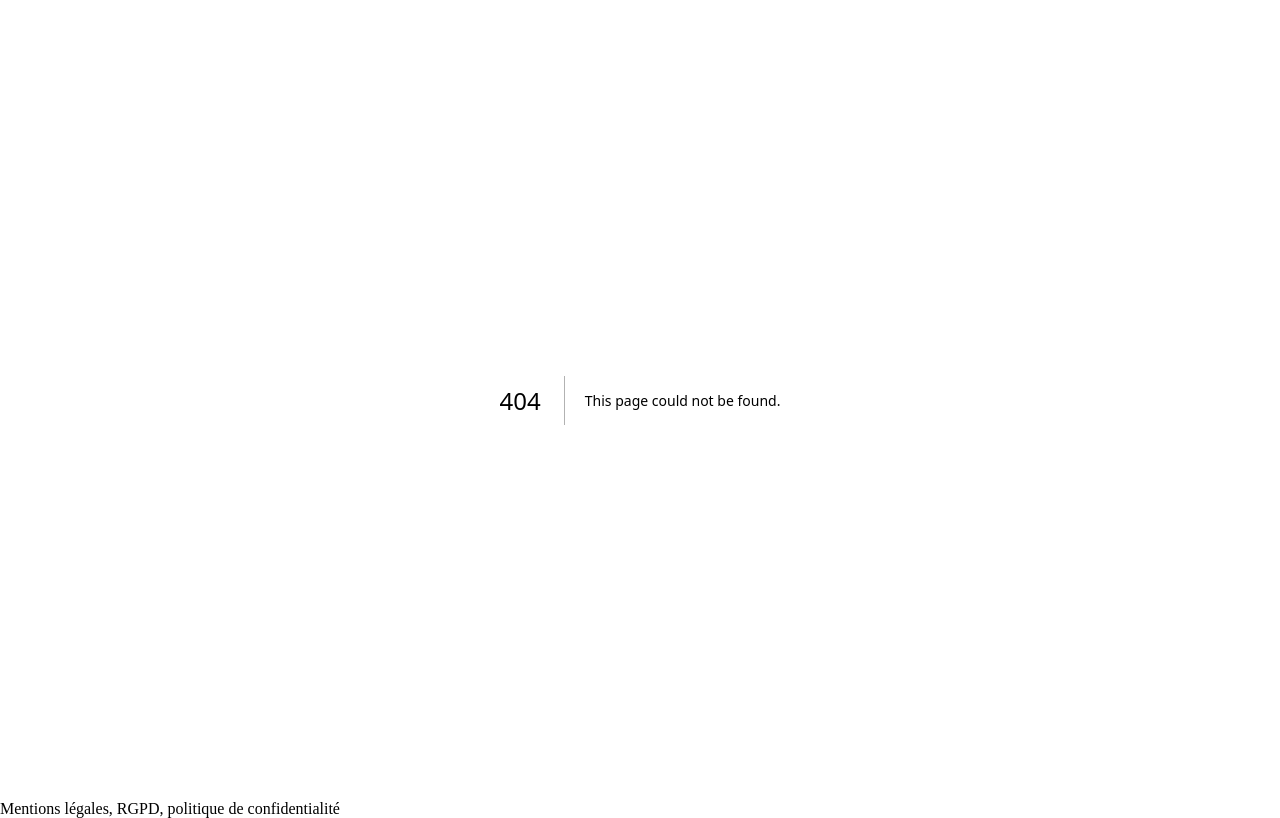
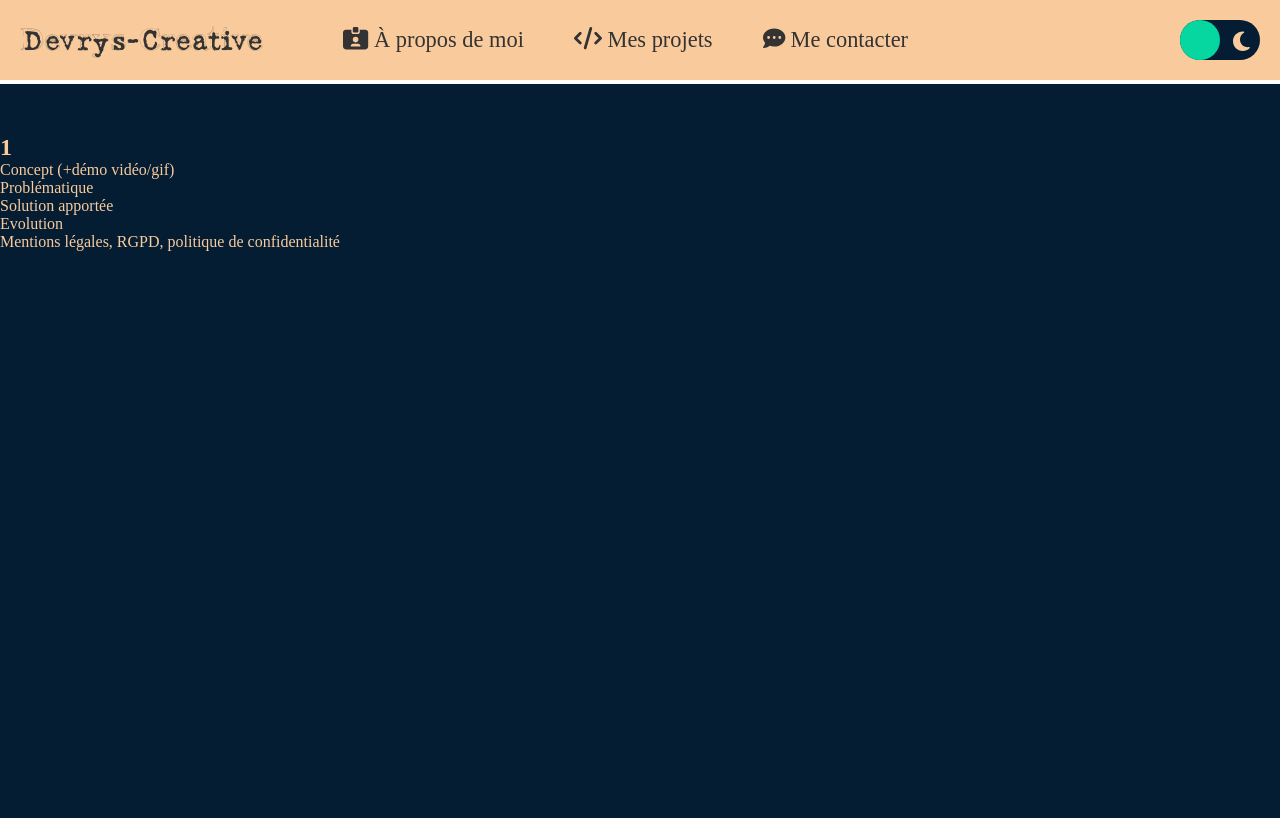
Before and after one commit to Devrys-Creative/portfolio-devrys, a Next.js app: page /project/1 in a window 1280 px wide. Before the commit this address had no page. Built offline with nearby package versions, Linux system fonts and the light colour scheme.

Commit message:
[feature] project page ready

```diff
--- a/app/Components/ProjectCard/ProjectCard.tsx
+++ b/app/Components/ProjectCard/ProjectCard.tsx
@@ -2,6 +2,7 @@ import Image from "next/image";
 import "./projectCard.scss";
 import { FontAwesomeIcon } from "@fortawesome/react-fontawesome";
 import { IconName } from "@fortawesome/fontawesome-svg-core";
+import Link from "next/link";
 
 interface projectCardProps {
     src: string,
@@ -13,6 +14,7 @@ interface projectCardProps {
 export const ProjectCard:React.FC<projectCardProps> = ({src,alt,title,summary,techList}) => {
 
     return (
+        <Link href={`/project/${title}`}>
         <article className="project-card">
             <Image
                 className="project-card__image"
@@ -28,5 +30,6 @@ export const ProjectCard:React.FC<projectCardProps> = ({src,alt,title,summary,te
                 {techList.map(tech => (<FontAwesomeIcon key={`${title.trim()}${tech}`} icon={["fab",tech]} />)) }
             </div>
         </article>
+        </Link>
     );
 };
--- a/app/globals.scss
+++ b/app/globals.scss
@@ -31,6 +31,9 @@ a {
     text-align: center;
     font-size: 2rem;
     border-top: 3px solid colors-dark.$cta-color;
+    svg {
+      color: colors-dark.$cta-color;
+    }
   }
 }
 
--- /dev/null
+++ b/app/project/[title]/page.tsx
@@ -0,0 +1,31 @@
+import { redirect } from 'next/navigation';
+import { AppBar } from '../../Components/AppBar/AppBar';
+import './page-project.scss';
+
+interface projectProps {
+    params: { title? : string }
+}
+
+const ProjectPage:React.FC<projectProps> = async ({params}) => {
+
+    const { title } = await params;
+
+    if (!title) { redirect('/'); }
+
+    return (
+        <>
+        <AppBar />
+        { title && (
+            <main>
+                <h2>{title}</h2>
+                <p>Concept (+démo vidéo/gif)</p>
+                <p>Problématique</p>
+                <p>Solution apportée</p>
+                <p>Evolution</p>
+            </main>
+        ) }
+        </>
+    );
+};
+
+export default ProjectPage;
```
Also changed, not shown: app/page.tsx (+7 -7 lines), app/project/page.tsx (deleted, +0 -16 lines), app/project/[title]/page-project.scss (added).
